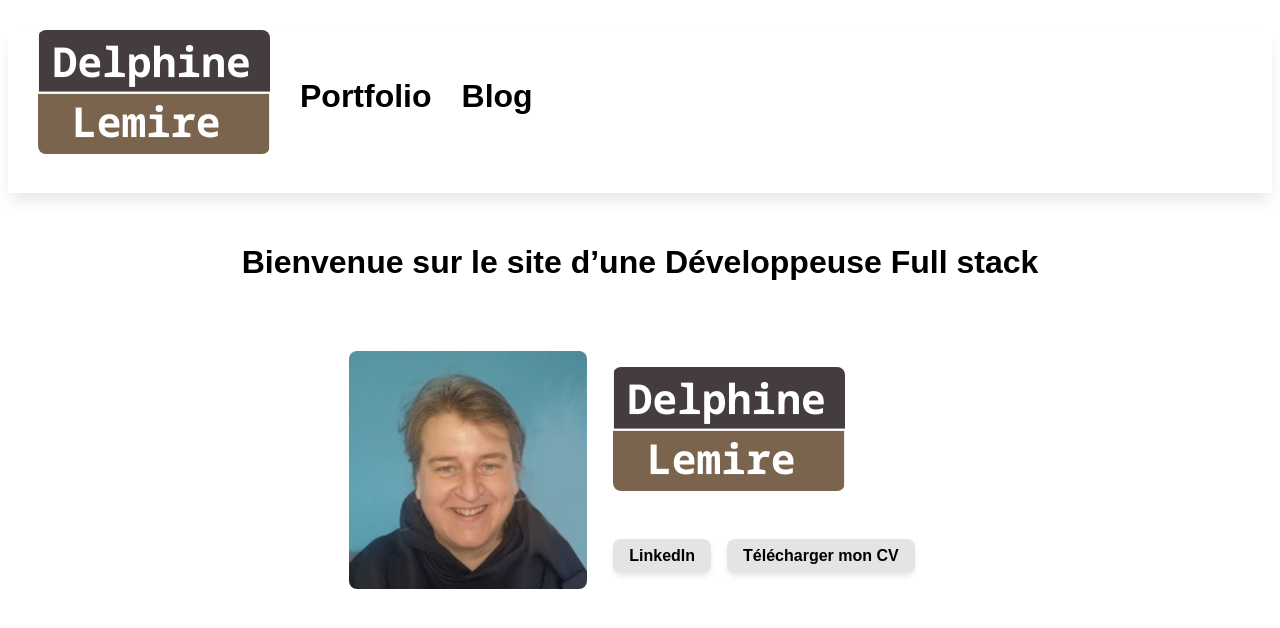
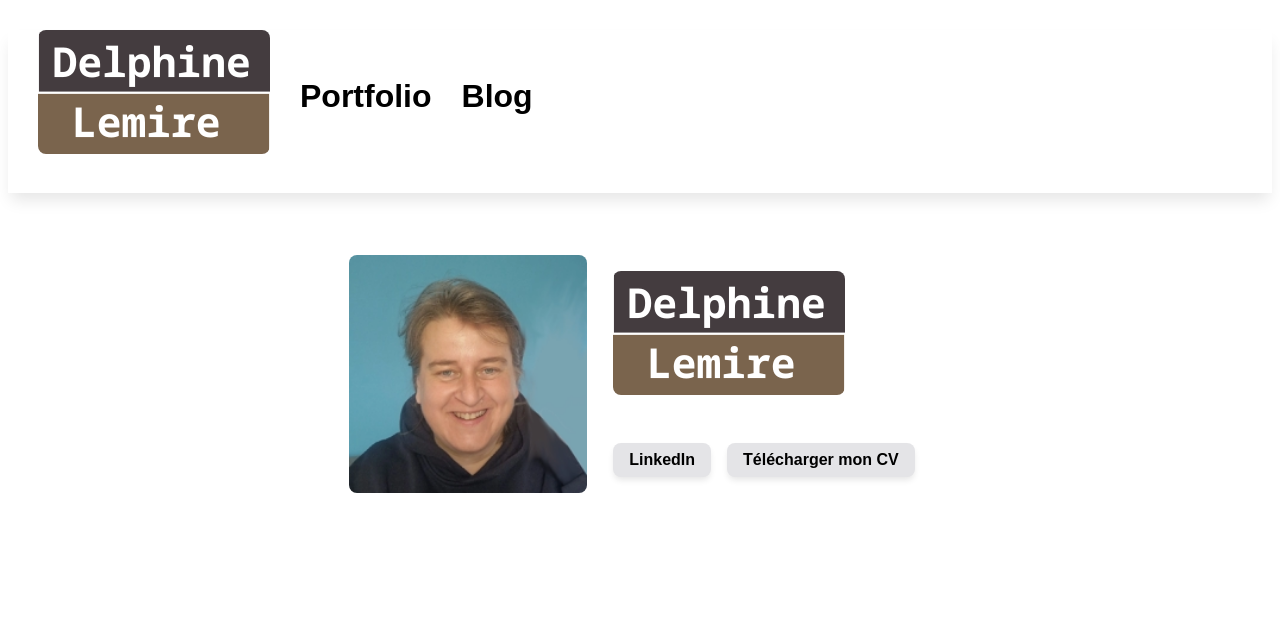
Before and after one commit to DelphineLemire/DelphineLemire.github.io, a Jekyll site: the page built from docs/index.md, in a window 1280 px wide. Shown: the top 628 px of the page. Built offline with Jekyll 4.4.1, drawn with Linux system fonts in a browser that asks for light colours.

Commit message:
delete title into index

```diff
--- a/docs/index.md
+++ b/docs/index.md
@@ -2,4 +2,3 @@
 layout: index
 title: Delphine Lemire
 ---
-# Bienvenue sur le site d'une Développeuse Full stack
```
